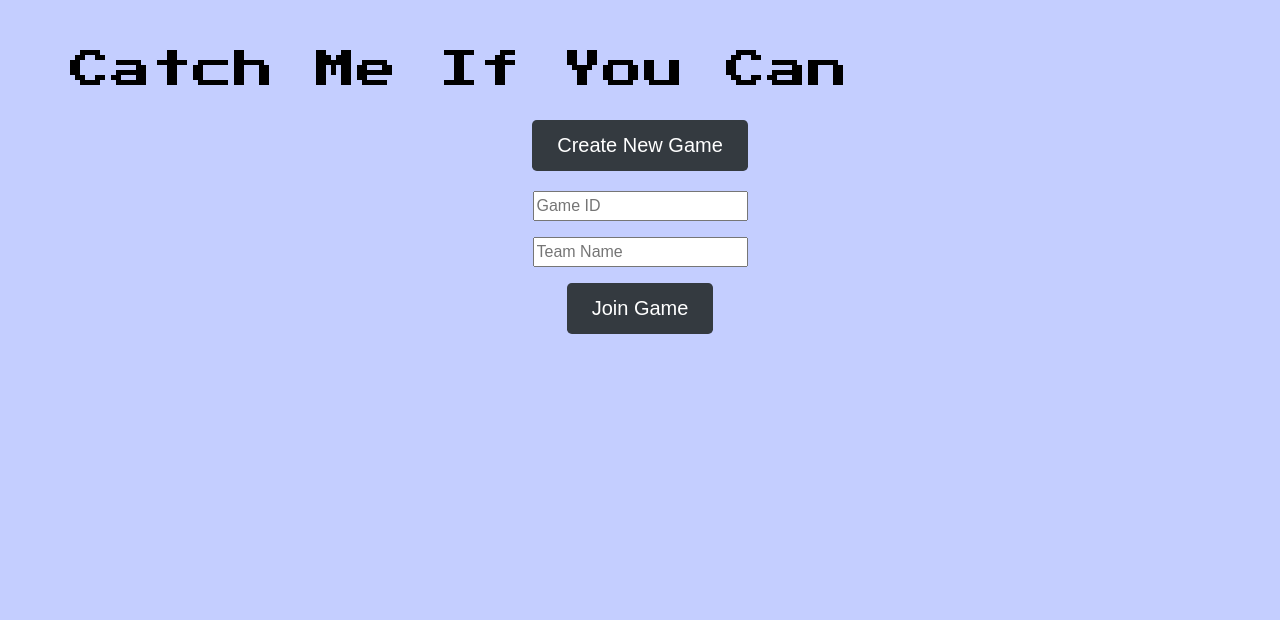
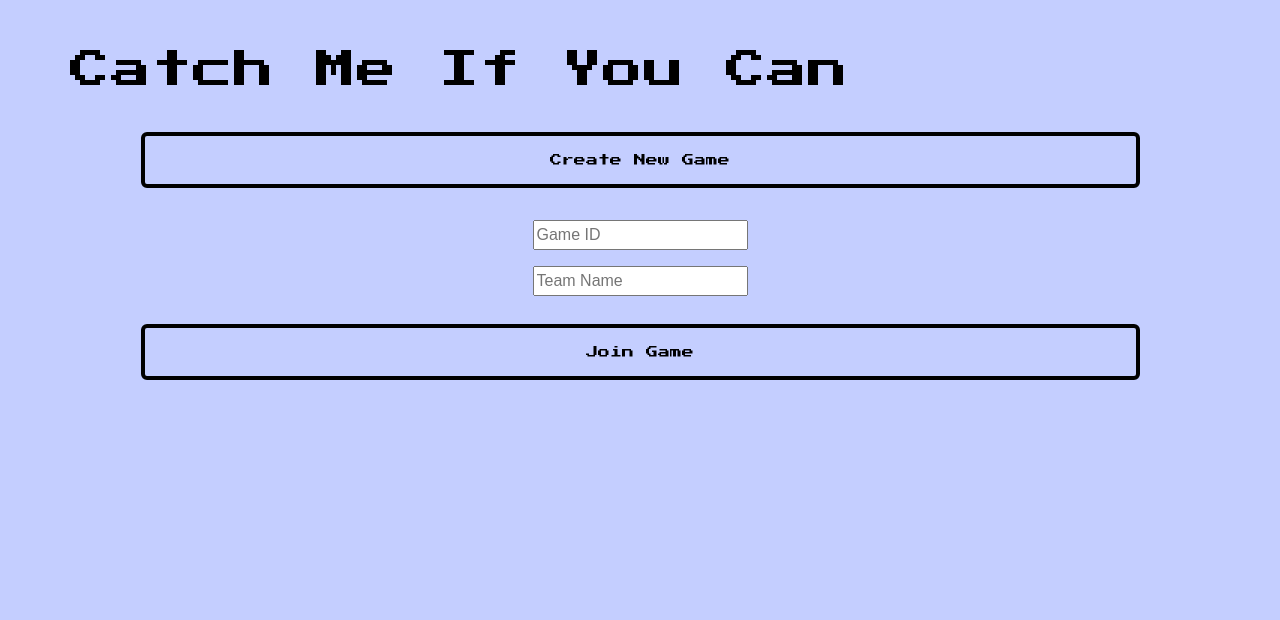
Before and after one commit to sventong/catch, a Django app: page / in a window 1280 px wide. Shown: the top 620 px of the page. Run offline with Django 4.2, Linux system fonts and the light colour scheme; some libraries are stand-ins or nearby versions.

Commit message:
updated button

```diff
--- a/catch/app/templates/create_game.html
+++ b/catch/app/templates/create_game.html
@@ -27,7 +27,9 @@
                 {% comment %} <div class="form-group">
                     {% render_field form.game_master type="hidden" %}
                 </div> {% endcomment %}
-                <button type="submit" class="btn btn-dark btn-lg">Create Game</button>
+                <button type="submit" class="button btn-lg">
+                    <div class="">Create Game</div>
+                </button>
             </form>
         </div>
     </div>
--- a/catch/app/templates/home.html
+++ b/catch/app/templates/home.html
@@ -12,7 +12,9 @@
     <div class="row">
         <div class="col-md-12 text-center">
             <a href="{% url 'create_game' %}">
-                <button type="submit" class="btn btn-dark btn-lg">Create New Game</button>
+                <button type="submit" class="button btn-lg">
+                    <div class="">Create New Game</div>
+                </button>
             </a>
         </div>
     </div>
@@ -35,7 +37,9 @@
                     {% render_field form.game_master type="hidden" %}
                 </div> {% endcomment %}
 
-                <button type="submit" class="btn btn-dark btn-lg">Join Game</button>
+                <button type="submit" class="button btn-lg">
+                    <div class="">Join Game</div>
+                </button>
             </form>
         </div>
     </div>
```
Also changed, not shown: catch/app/templates/waiting_for_teams.html (+6 -2 lines), catch/app/static/css/main.css (line endings or trailing spaces).
